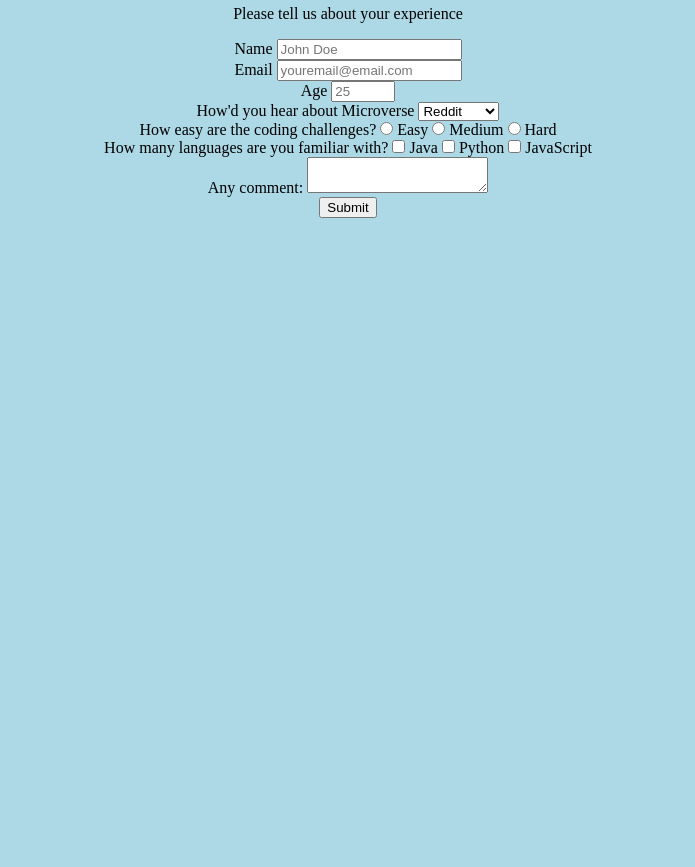
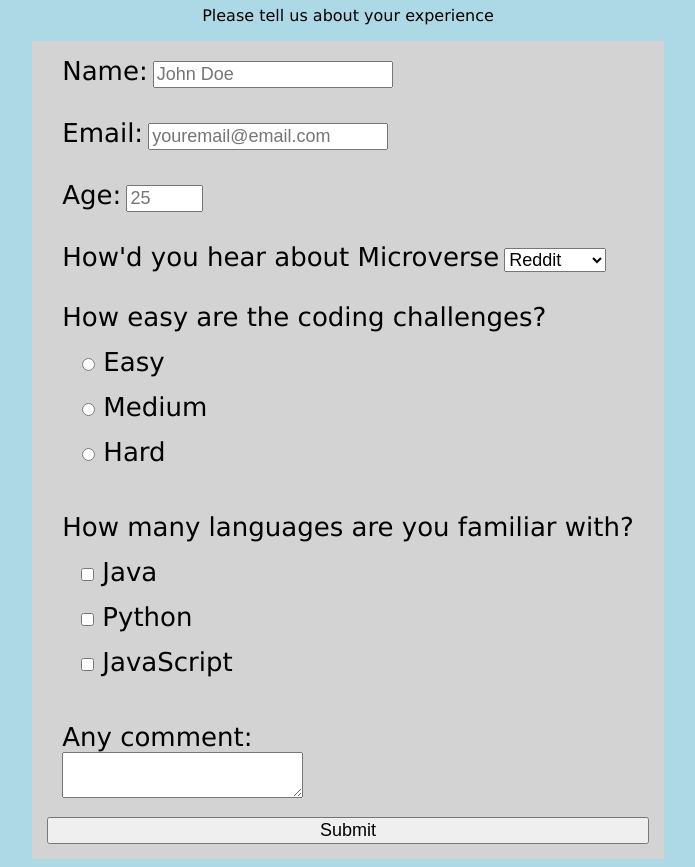
Before and after one commit to ahzia/ziaJanluc, a plain HTML site: page index.html in a window 1280 px wide. Shown: the part 75-942 px from the top of the page, without its empty margins (292-987 px from the left). Before the commit the page ends 800 px from the top, so only its background shows below. Drawn offline with Linux system fonts and the light colour scheme.

Commit message:
Added styling and additional divs

```diff
--- a/css/style.css
+++ b/css/style.css
@@ -1,7 +1,26 @@
-body{
+body
+{
     background-color: lightblue;
-    text-align: center;
+    font-family: 'Lucida Sans', 'Lucida Sans Regular', 'Lucida Grande', 'Lucida Sans Unicode', Geneva, Verdana, sans-serif;
 }
-input{
-    margin:0 auto;
+#header{text-align: center;}
+form
+{
+    display:flex;
+    flex-wrap: wrap;
+    flex-direction: column;
+    align-content: center;
+    margin: 0 25%;
+    padding-bottom: 15px;
+    background-color: lightgrey;
 }
+
+div{margin: 15px 15px;}
+label {font-size: 26px;}
+input {font-size: 18px;}
+select{font-size: 18px;}
+textarea{font-size: 18px;}
+
+.challenges{display:block;}
+
+#commentArea label{display:block;}
--- a/index.html
+++ b/index.html
@@ -9,63 +9,77 @@
   <body>
     <script src="https://cdn.freecodecamp.org/testable-projects-fcc/v1/bundle.js"></script>
 
-    <div class="intro">
+    <div id="header">
       <h1 id="title">Microverse</h1>
       <p id="description">Please tell us about your experience</p>
     </div>
 
     <form id="survey-form" action="">
-      <div class="name">
-      <label id="name-label" for="name">Name</label>
+      <div>
+        <label id="name-label" for="name">Name:</label>
         <input placeholder="John Doe" id="name" required type="text">
       </div>
+
       <div>
-      <label id="email-label" for="email">Email</label>
+        <label id="email-label" for="email">Email:</label>
         <input placeholder="youremail@email.com" id="email" required type="email">
       </div>
       <div>
-      <label id="number-label" for="number">Age</label>
+        <label id="number-label" for="number">Age:</label>
         <input placeholder="25" type="number" id="number" min="18" max="150">
       </div>
+
       <div>
         <label for="dropdown">How'd you hear about Microverse</label>
-
         <select id="dropdown" name="" >
-        <option value="">Reddit</option>
-        <option value="">Facebook</option>
-        <option value="">Quora</option>
-        <option value="">Other</option>
+          <option value="reddit">Reddit</option>
+          <option value="facebook">Facebook</option>
+          <option value="quora">Quora</option>
+          <option value="other">Other</option>
         </select>
       </div>
+
       <div>
         <label for="">How easy are the coding challenges?</label>
-
+      <div class="challenges">
         <input type="radio" id="easy" name="difficulty" value="easy">
         <label for="easy">Easy</label>
-
+      </div>
+      <div class="challenges">
         <input type="radio" id="medium" name="difficulty" value="medium">
         <label for="medium">Medium</label>
-
+      </div>
+      <div class="challenges">
         <input type="radio" id="hard" name="difficulty" value="hard">
         <label for="hard">Hard</label>
       </div>
+      </div>
+
       <div>
 
         <label for="">How many languages are you familiar with?</label>
 
+        <div class="challenges">
         <input type="checkbox" id="java" name="languages" value="java">
         <label for="java">Java</label>
+      </div>
 
+      <div class="challenges">
         <input type="checkbox" id="python" name="languages" value="python">
         <label for="python">Python</label>
-
+      </div>
+      <div class="challenges">
         <input type="checkbox" id="js" name="languages" value="javascript">
         <label for="js">JavaScript</label>
       </div>
-    <div>
+      </div>
+
+      <div id="commentArea">
         <label>Any comment:</label>
         <textarea ></textarea>
       </div>
+
+
       <input type="submit" id="submit">
     </form>
     <script  src="js/index.js"></script>
```
Lines whose indentation alone changed are shown as unchanged.
